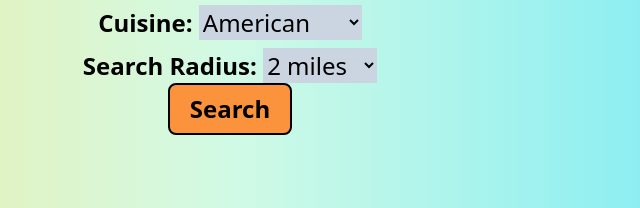
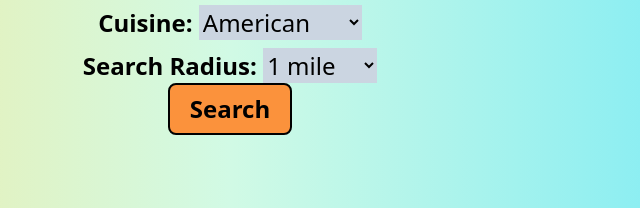
Before and after one commit to SlemJosh/culinary-crossroads, a plain HTML site: page dine-out.html in a window 1280 px wide. Shown: the part 321-529 px from the top of the page, 410-1050 px from the left. Drawn offline with nearby package versions, Linux system fonts and the light colour scheme; some packages are replaced by stand-ins of ours.

Commit message:
Added a 1 mile parameter and a 20 mile parameter for the radius

```diff
--- a/dine-out.html
+++ b/dine-out.html
@@ -49,9 +49,11 @@
 
             <label for="searchRadius" class="font-bold">Search Radius:</label>
             <select id="searchRadius" class="mt-2 bg-slate-300" name="searchRadius">
+                <option value="1">1 mile</option>
                 <option value="2">2 miles</option>
                 <option value="5">5 miles</option>
                 <option value="10">10 miles</option>
+                <option value="20">20 miles</option>
             </select>
             <br>
             <button type="submit" class="bg-orange-400 px-5 py-2 border-2 border-black rounded-lg font-bold">Search</button>
```
